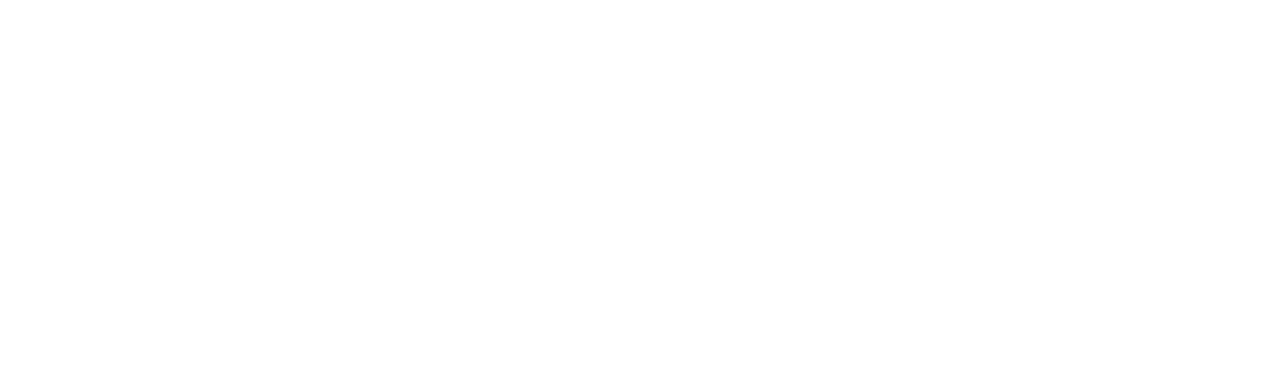
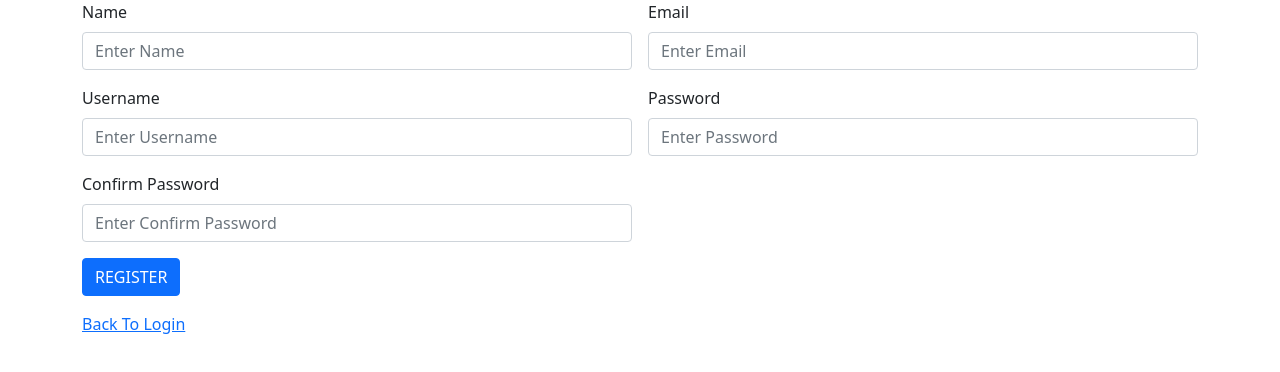
Before and after one commit to adhiponnuzz/libraryreactapp, a React (Create React App) app: page /Register in a window 1280 px wide. Before the commit this address had no page. Shown: the top 372 px of the page. Built offline with nearby package versions, Linux system fonts and the light colour scheme.

Commit message:
register finished

```diff
--- a/src/App.js
+++ b/src/App.js
@@ -4,6 +4,7 @@
 import 'bootstrap/dist/js/bootstrap.bundle.min.js';
 import Login from './component/Login';
 import { BrowserRouter, Route, Routes } from 'react-router-dom';
+import Register from './component/Register';
 
 
 function App() {
@@ -13,17 +14,15 @@
     <BrowserRouter>
 
     <Routes>
+
       <Route path="/" exact element={<Login/>}/>
-
-
+      <Route path="/Register" exact element={<Register/>}/>
 
     </Routes>
 
 
 
-
     </BrowserRouter>
-
 
     </>
 
--- /dev/null
+++ b/src/component/Register.js
@@ -0,0 +1,67 @@
+import React, { useState } from 'react'
+
+const Register = () => {
+    var [name,setName]=useState("")
+    var [email,setEmail]=useState("")
+    var [username,setUsername]=useState("")
+    var [password,setPassword]=useState("")
+    var [cpassword,setCpassword]=useState("")
+
+    const database=()=>{
+        const data={"Name":name,"Email":email,"Username":username,"Password":password,"Cpassword":cpassword}
+        console.log(data)
+
+
+
+
+    }
+
+  return (
+    <div>
+        <div class="container">
+    <div class="row">
+        <div class="col col-12 col-sm-12 col-md-12 col-lg-12 col-xl-12 col-xxl-12">
+            <div class="row g-3">
+                <div class="col col-12 col-6 col-sm-6 col-md-6 col-lg-6 col-xl-6 col-xxl">
+                <label for="" class="form-label">Name</label>
+                    <input onChange={(e)=>{setName(e.target.value)}}  placeholder="Enter Name" type="text" class="form-control"/>
+                </div>
+                <div class="col col-12 col-6 col-sm-6 col-md-6 col-lg-6 col-xl-6 col-xxl">
+                    <label for="" class="form-label">Email</label>
+                    <input onChange={(e)=>{setEmail(e.target.value)}} placeholder="Enter Email" type="email" name="" id="" class="form-control"/>
+                </div>
+                <div class="col col-12 col-6 col-sm-6 col-md-6 col-lg-6 col-xl-6 col-xxl">
+                    <label for="" class="form-label">Username</label>
+                    <input onChange={(e)=>{setUsername(e.target.value)}} placeholder="Enter Username" type="text" class="form-control"/>
+                </div>
+                <div class="col col-12 col-6 col-sm-6 col-md-6 col-lg-6 col-xl-6 col-xxl">
+                <label for="" class="form-label">Password</label>
+                    <input onChange={(e)=>{setPassword(e.target.value)}} placeholder="Enter Password" type="password" name="" id="" class="form-control"/>
+
+                </div>
+                <div class="col col-12 col-6 col-sm-6 col-md-6 col-lg-6 col-xl-6 col-xxl">
+                    <label for="" class="form-label">Confirm Password</label>
+                    <input onChange={(e)=>{setCpassword(e.target.value)}} placeholder="Enter Confirm Password" type="password" name="" id="" class="form-control"/>
+                </div>
+                <div class="col col-12 col-sm-12 col-md-12 col-lg-12 col-xl-12 col-xxl-12">
+                    <button onClick={database} class="btn btn-primary">REGISTER</button>
+                </div>
+                <div class="col col-12 col-6 col-sm-6 col-md-6 col-lg-6 col-xl-6 col-xxl">
+                    <a href="/">Back To Login</a>
+                </div>
+            </div>
+
+        </div>
+    </div>
+</div>
+
+
+</div>
+
+
+
+
+  )
+}
+
+export default Register
```
